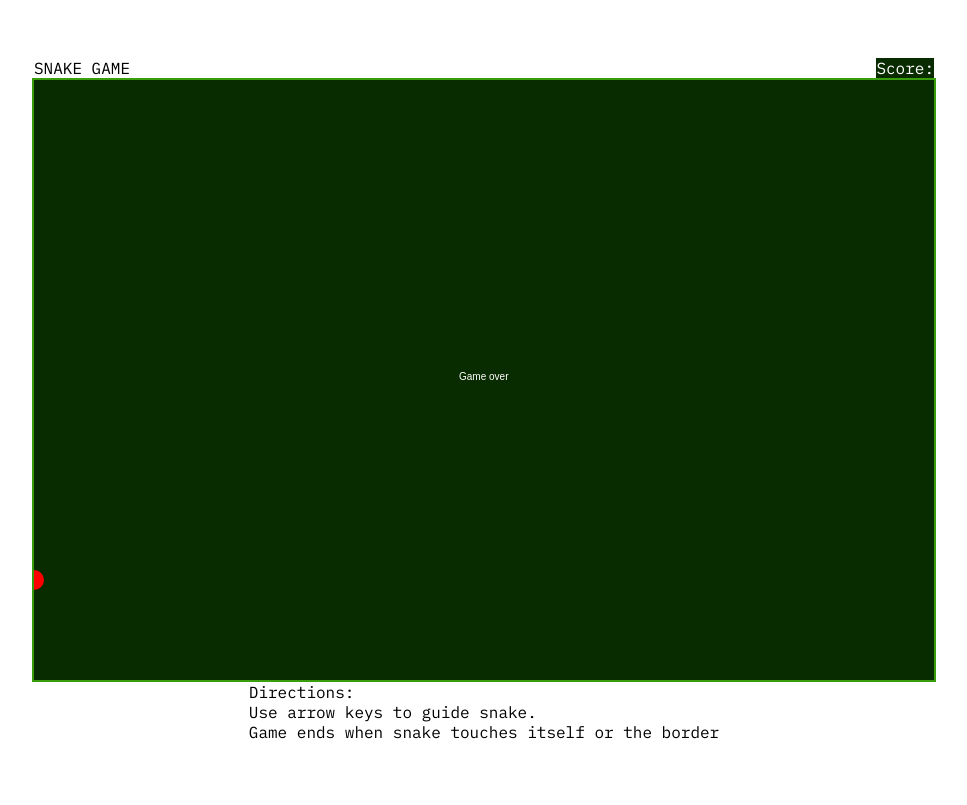
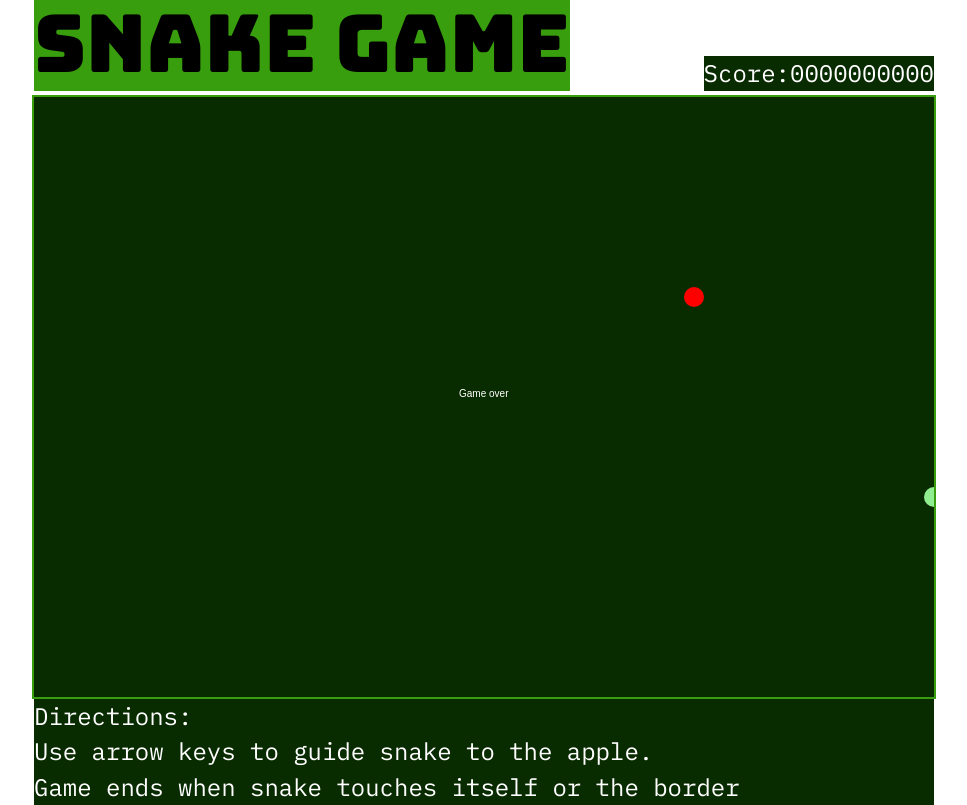
Before and after one commit to KBiz65/snake-game, a plain HTML site: page index.html in a window 1280 px wide. Shown: the whole page, without its empty margins (156-1123 px from the left). Drawn offline with Linux system fonts and the light colour scheme.

Commit message:
updated drawSnake to fix bug

```diff
--- a/index.html
+++ b/index.html
@@ -17,15 +17,16 @@
       <div class="game-title">SNAKE GAME</div>
       <div id="score-container">
         <p id="score-text">Score:</p>
-        <div id="score-number">
+        <p id="score-number">
           <!-- the score will display here -->
-        </div>
+          0000000000
+        </p>
       </div>
     </div>
     <canvas id="game-canvas" width="900" height="600"></canvas>
     <div class="directions-container">
       <p class="directions-text">Directions:</p>
-      <p class="directions-text">Use arrow keys to guide snake.</p>
+      <p class="directions-text">Use arrow keys to guide snake to the apple.</p>
       <p class="direction-text">
         Game ends when snake touches itself or the border
       </p>
--- a/snake.css
+++ b/snake.css
@@ -37,22 +37,47 @@ body {
   height: auto;
   display: flex;
   flex-direction: row;
-  align-items: center;
+  align-items: flex-end;
   justify-content: space-between;
 }
 
+.game-title {
+  background: #389e0d;
+  font-family: "Bungee", cursive;
+  font-size: 5rem;
+  line-height: 6rem;
+}
+
+#score-container {
+  display: flex;
+  flex-direction: row;
+  align-items: flex-start;
+  justify-content: flex-start;
+  background: #092b00;
+  font-family: "IBM Plex Mono", monospace;
+  font-size: 1.5rem;
+  line-height: 2.2rem;
+  color: white;
+}
+
+#score-text {
+}
+
+#score-number {
+  font-family: "IBM Plex Mono", monospace;
+}
+
 #game-canvas {
+  margin-top: 0.25rem;
   border: 2px solid #389e0d;
 }
 
-#score-container {
+.directions-container {
+  width: 100%;
+  height: auto;
   background: #092b00;
   color: white;
+  font-size: 1.5rem;
+  line-height: 2.2rem;
+  font-weight: 400;
 }
-
-#score-number {
-  font-family: "IMB Plex Mono", monospace;
-  font-size: 2.4rem;
-  line-height: 3.1rem;
-  text-align: end;
-}
--- a/snake.js
+++ b/snake.js
@@ -1,99 +1,34 @@
 const canvas = document.getElementById('game-canvas');
 const canvasContext = canvas.getContext('2d');
 const scoreDisplay = document.getElementById('score-number');
-let snakePositionX = Math.floor(Math.random() * (900 / 10)) * 10;
-let snakePositionY = Math.floor(Math.random() * (600 / 10)) * 10;
+let snakeX = 400;
+let snakeY = 400;
 const snakeBodySize = 10;
-let snakeSpeed = 10;
+let snakeSpeed = 20;
 let snakeSpeedPositive = true;
 let movingOnX = true;
 let movingOnY = false;
-let snakeBodyArray = [{ x: snakePositionX, y: snakePositionY }];
+let snakeBody = [{ x: snakeX, y: snakeY }];
 let appleCount = 0;
 const appleSize = 10;
-let applePositionX = Math.floor(Math.random() * (900 / 10)) * 10;
-let applePositionY = Math.floor(Math.random() * (600 / 10)) * 10;;
+let appleX = getRandomX();
+let appleY = getRandomY();
+let isGameOver = false;
 
 window.onload = function () {
   const framesPerSecond = 10;
   setInterval(function () {
-    drawGame();
-    gameMovement();
-    drawApple();
-  }, 2000 / framesPerSecond);
+    if (!isGameOver) {
+      drawGame();
+      gameMovement();
+      drawApple();
+    }
+  }, 1000 / framesPerSecond);
 }
 
-document.addEventListener('keydown', checkKey);
+document.addEventListener('keydown', getDirection);
 
-function gameMovement() {
-  if (movingOnX) {
-    if (snakePositionX >= 0+snakeBodySize && snakePositionX <= canvas.width-snakeBodySize) {
-      snakePositionX += snakeSpeed;
-      updateSnakeBodyArray();
-      drawSnake();
-      updateScore();
-    } else {
-      gameOver();
-    }
-  }
-  if (movingOnY) {
-
-    if (snakePositionY >= 0 + snakeBodySize && snakePositionY <= canvas.height - snakeBodySize) {
-      snakePositionY += snakeSpeed;
-      updateSnakeBodyArray();
-      drawSnake();
-      updateScore();
-    } else {
-      gameOver();
-    }
-  }
-}
-
-function drawGame() {
-  colorRectangle(0, 0, canvas.width, canvas.height, "#092b00");
-}
-
-function updateSnakeBodyArray() {
-  if (movingOnX) {
-    snakeBodyArray.unshift({ x: snakePositionX + snakeSpeed, y: snakePositionY });
-  }
-
-  if (movingOnY) {
-    snakeBodyArray.unshift({ x: snakePositionX, y: snakePositionY + snakeSpeed });
-  }
-  snakeBodyArray = snakeBodyArray.slice(0, appleCount+1);
-}
-
-function drawSnake() {
-  for (i = 0; i < snakeBodyArray.length; i++) {
-    snakePositionX = snakeBodyArray[i]["x"];
-    snakePositionY = snakeBodyArray[i]["y"];
-    colorCircle(snakePositionX, snakePositionY, snakeBodySize, "lightgreen");
-  }
-}
-
-function updateScore() {
-  if (snakePositionX === applePositionX && snakePositionY === applePositionY) {
-    scoreDisplay.textContent = appleCount;
-  }
-}
-
-function getRandom() {
-  applePositionX = Math.floor(Math.random() * (900 / 10)) * 10;
-  applePositionY = Math.floor(Math.random() * (600 / 10)) * 10;
-  return
-
-}
-
-function drawApple() {
-  if (applePositionX === 0 && applePositionY === 0) {
-    getRandomXY()
-  }
-  colorCircle(applePositionX, applePositionY, appleSize, "red");
-}
-
-function checkKey(e) {
-  // console.log(e.key);
+function getDirection(e) {
   if (e.key === 'ArrowUp') {
     movingOnX = false;
     movingOnY = true;
@@ -101,7 +36,6 @@ function checkKey(e) {
       snakeSpeed = -snakeSpeed;
       snakeSpeedPositive = false;
     }
-    drawSnake();
   }
 
   else if (e.key === 'ArrowDown') {
@@ -111,7 +45,6 @@ function checkKey(e) {
       snakeSpeed = -snakeSpeed;
       snakeSpeedPositive = true;
     }
-    drawSnake();
   }
 
   else if (e.key === 'ArrowLeft') {
@@ -121,7 +54,6 @@ function checkKey(e) {
       snakeSpeed = -snakeSpeed;
       snakeSpeedPositive = false;
     }
-    drawSnake();
   }
 
   else if (e.key === 'ArrowRight') {
@@ -131,8 +63,97 @@ function checkKey(e) {
       snakeSpeed = -snakeSpeed;
       snakeSpeedPositive = true;
     }
+  }
+}
+
+function drawGame() {
+  colorRectangle(0, 0, canvas.width, canvas.height, "#092b00");
+}
+
+function gameMovement() {
+  if (!isGameOver) {
+    moveSnake();
     drawSnake();
+  } else {
+    gameOver();
+    }
   }
+
+function moveSnake() {
+  for (let i = 1; i < snakeBody.length; i++) {
+    if (snakeBody[0]["x"] === snakeBody[i]["x"] && snakeBody[0]["y"] === snakeBody[i]["y"]) {
+      gameOver();
+    }
+  }
+
+  if (movingOnX) {
+    if (snakeX >= 0 + snakeBodySize && snakeX <= canvas.width - snakeBodySize) {
+      snakeBody.unshift({ x: snakeX + snakeSpeed, y: snakeY });
+      snakeX += snakeSpeed;
+    }
+  }
+
+  if (movingOnY) {
+    if (snakeY >= 0 + snakeBodySize && snakeY <= canvas.height - snakeBodySize) {
+      snakeBody.unshift({ x: snakeX, y: snakeY + snakeSpeed });
+      snakeY += snakeSpeed;
+    }
+  }
+
+  snakeBody = snakeBody.slice(0, appleCount+1);
+
+  if (snakeBody[0]["x"] === appleX && snakeBody[0]["y"] === appleY) {
+    updateScore();
+  }
+
+  if (snakeX <= 0 || snakeY <= 0 || snakeX >= canvas.width - snakeBodySize || snakeY >= canvas.height - snakeBodySize) {
+    gameOver();
+  }
+}
+
+function drawSnake() {
+  for (i = 0; i < snakeBody.length; i++) {
+    colorCircle(snakeBody[i]["x"], snakeBody[i]["y"], snakeBodySize, "lightgreen");
+  }
+}
+
+function getRandomX() {
+  randomX = Math.floor(Math.random() * (900 / 10)) * 10;
+  if ((randomX / 10) % 2 !== 0 || randomX === 0) {
+    getRandomX();
+  }
+  return randomX;
+}
+
+function getRandomY() {
+  randomY = Math.floor(Math.random() * (600 / 10)) * 10;
+  if ((randomY / 10) % 2 !== 0 || randomY === 0) {
+    getRandomY();
+  }
+  return randomY;
+}
+
+function drawApple() {
+  colorCircle(appleX, appleY, appleSize, "red");
+}
+
+function drawNewApple() {
+  appleX = getRandomX();
+  appleY = getRandomY();
+  colorCircle(appleX, appleY, appleSize, "red");
+}
+
+function updateScore() {
+    appleCount++;
+    scoreDisplay.textContent = "0".repeat([10 - (appleCount.toString).length]) + appleCount.toString();
+    drawNewApple();
+}
+
+function gameOver() {
+  canvasContext.fillStyle = 'white';
+  canvasContext.fillText("Game over", 425, 300);
+  isGameOver = true;
+  return;
 }
 
 function colorRectangle(leftX, topY, width, height, drawColor) {
@@ -146,9 +167,3 @@ function colorCircle(centerX, centerY, radius, drawColor) {
   canvasContext.arc(centerX, centerY, radius, 0, Math.PI * 2, true);
   canvasContext.fill();
 }
-
-function gameOver() {
-  canvasContext.fillStyle = 'white';
-  canvasContext.fillText("Game over", 425, 300);
-  return;
-}
```
